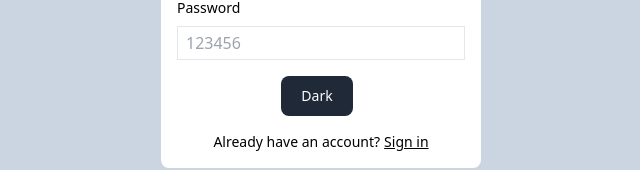
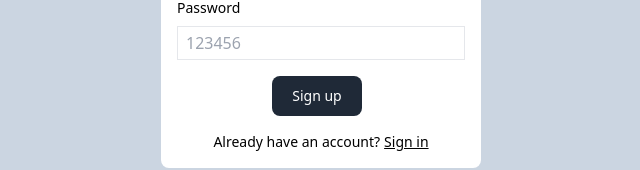
Before and after one commit to SushantBandhani/React_Projects, a React (Vite) app in the folder Payment-Transfer-App/Frontend/: page /signup in a window 1280 px wide. Shown: the part 496-666 px from the top of the page, without its empty margins (319-959 px from the left). Built offline with nearby package versions, Linux system fonts and the light colour scheme.

Commit message:
Adding click and change functionality

```diff
--- a/Payment-Transfer-App/Frontend/src/components/Button.jsx
+++ b/Payment-Transfer-App/Frontend/src/components/Button.jsx
@@ -1,5 +1,7 @@
-export const Button=()=>{
-    // return <button onClick={onClick} type="button" class="text-white bg-gray-800 hover:bg-gray-900 focus:outline-none focus:ring-4 focus:ring-gray-300 font-medium rounded-lg text-sm px-5 py-2.5 me-2 mb-2 dark:bg-gray-800 dark:hover:bg-gray-700 dark:focus:ring-gray-700 dark:border-gray-700">Dark</button>
-    return <button type="button" class="text-white bg-gray-800 hover:bg-gray-900 focus:ring-4 focus:ring-gray-300 font-medium rounded-lg text-sm px-5 py-2.5 me-2 mb-2 dark:bg-gray-800 dark:hover:bg-gray-700 dark:focus:ring-gray-700 dark:border-gray-700">Dark</button>
+import axios from 'axios'
+
+export const Button=({onClick})=>{
+    return <button onClick={onClick} type="button" className="text-white bg-gray-800 hover:bg-gray-900 focus:outline-none focus:ring-4 focus:ring-gray-300 font-medium rounded-lg text-sm px-5 py-2.5 me-2 mb-2 dark:bg-gray-800 dark:hover:bg-gray-700 dark:focus:ring-gray-700 dark:border-gray-700">Sign up</button>
+    // return <button type="button" class="text-white bg-gray-800 hover:bg-gray-900 focus:ring-4 focus:ring-gray-300 font-medium rounded-lg text-sm px-5 py-2.5 me-2 mb-2 dark:bg-gray-800 dark:hover:bg-gray-700 dark:focus:ring-gray-700 dark:border-gray-700">Dark</button>
 
 }
--- a/Payment-Transfer-App/Frontend/src/components/InputBox.jsx
+++ b/Payment-Transfer-App/Frontend/src/components/InputBox.jsx
@@ -1,8 +1,8 @@
-export const InputBox=({label,placeholder})=>{
+export const InputBox=({label,placeholder,onChange})=>{
     return <div>
         <div className="text-sm font-medium text-left py-2">
             {label}
         </div>
-        <input placeholder={placeholder} className="w-full px-2 py-1 border"></input>
+        <input onChange={onChange} placeholder={placeholder} className="w-full px-2 py-1 border"></input>
     </div>
 }
```
